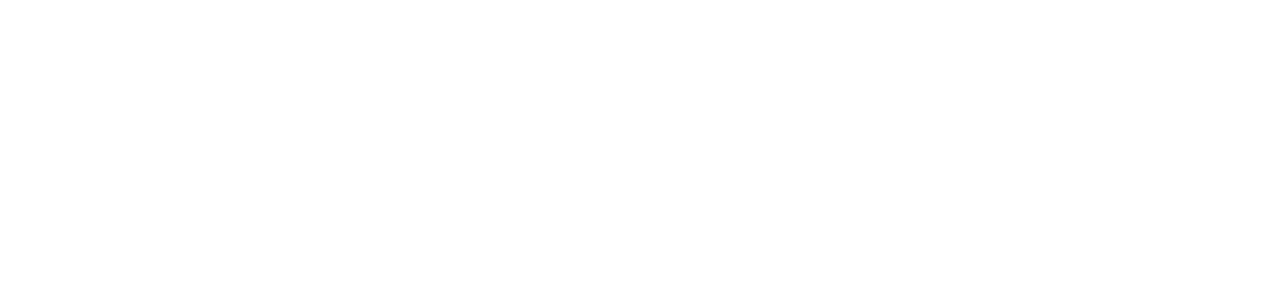
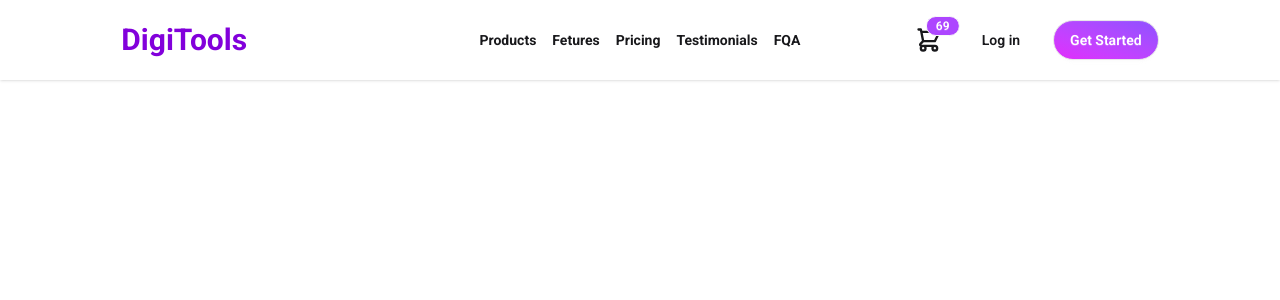
Before and after one commit to toqitahmid/Assignmnet-6, a React (Vite) app: page / in a window 1280 px wide. Shown: the top 300 px of the page. Built offline with nearby package versions, Linux system fonts and the light colour scheme.

Commit message:
create Navnar component and style it

```diff
--- a/src/App.jsx
+++ b/src/App.jsx
@@ -1,9 +1,10 @@
 import './App.css'
-
+import Navbar from './components/navbar'
 function App() {
 
   return (
     <>
+    <Navbar></Navbar>
     </>
   )
 }
--- /dev/null
+++ b/src/components/navbar.jsx
@@ -0,0 +1,121 @@
+import React from "react";
+
+const Navbar = () => {
+  return (
+    <div className="">
+      <div className="navbar bg-base-100 shadow-sm">
+        <div className="navbar w-10/12 mx-auto">
+          {/*navbar start */}
+
+          <div className="navbar-start">
+            <div className="dropdown">
+              <div
+                tabIndex={0}
+                role="button"
+                className="btn btn-ghost lg:hidden"
+              >
+                <svg
+                  xmlns="http://www.w3.org/2000/svg"
+                  className="h-5 w-5"
+                  fill="none"
+                  viewBox="0 0 24 24"
+                  stroke="currentColor"
+                >
+                  {" "}
+                  <path
+                    strokeLinecap="round"
+                    strokeLinejoin="round"
+                    strokeWidth="2"
+                    d="M4 6h16M4 12h8m-8 6h16"
+                  />{" "}
+                </svg>
+              </div>
+              <ul
+                tabIndex="-1"
+                className="menu menu-sm dropdown-content bg-base-200 rounded-box z-1 mt-3 w-30 p-2 shadow space-y-2 "
+              >
+                <li>Products</li>
+                <hr />
+                <li>Fetures</li>
+                <hr />
+                <li>Pricing</li>
+                <hr />
+                <li>Testimonials</li>
+                <hr />
+                <li>FQA</li>
+              </ul>
+            </div>
+            <h2 className="text-3xl font-bold text-purple-700">DigiTools</h2>
+          </div>
+
+          {/*navbar-center*/}
+
+          <div className="navbar-center hidden lg:flex">
+            <ul className="menu menu-horizontal px-1 space-x-4 font-bold">
+              <li>Products</li>
+              <li>Fetures</li>
+              <li>Pricing</li>
+              <li>Testimonials</li>
+              <li>FQA</li>
+            </ul>
+          </div>
+
+          {/*navbar-end*/}
+
+          <div className="navbar-end space-x-4">
+            <div className="dropdown dropdown-end">
+              <div
+                tabIndex={0}
+                role="button"
+                className="btn btn-ghost btn-circle"
+              >
+                <div className="indicator">
+                  <svg
+                    xmlns="http://www.w3.org/2000/svg"
+                    className="h-5 w-5"
+                    fill="none"
+                    viewBox="0 0 24 24"
+                    stroke="currentColor"
+                    className="size-7"
+                  >
+                    {" "}
+                    <path
+                      strokeLinecap="round"
+                      strokeLinejoin="round"
+                      strokeWidth="2"
+                      d="M3 3h2l.4 2M7 13h10l4-8H5.4M7 13L5.4 5M7 13l-2.293 2.293c-.63.63-.184 1.707.707 1.707H17m0 0a2 2 0 100 4 2 2 0 000-4zm-8 2a2 2 0 11-4 0 2 2 0 014 0z"
+                    />{" "}
+                  </svg>
+                  <span className="badge badge-sm indicator-item bg-purple-500 rounded-full text-white">69</span>
+                </div>
+              </div>
+              <div
+                tabIndex={0}
+                className="card card-compact dropdown-content bg-base-100 z-1 mt-3 w-52 shadow"
+              >
+                <div className="card-body">
+                  <span className="text-lg font-bold">8 Items</span>
+                  <span className="text-info">Subtotal: $999</span>
+                  <div className="card-actions">
+                    <button className="btn btn-primary btn-block">
+                      View cart
+                    </button>
+                  </div>
+                </div>
+              </div>
+            </div>
+
+            <div className="space-x-4">
+              <button className="btn btn-ghost">Log in</button>
+              <button className="btn space-x-5 rounded-3xl bg-linear-to-bl from-violet-500 to-fuchsia-500 text-white">
+                Get Started
+              </button>
+            </div>
+          </div>
+        </div>
+      </div>
+    </div>
+  );
+};
+
+export default Navbar;
```
